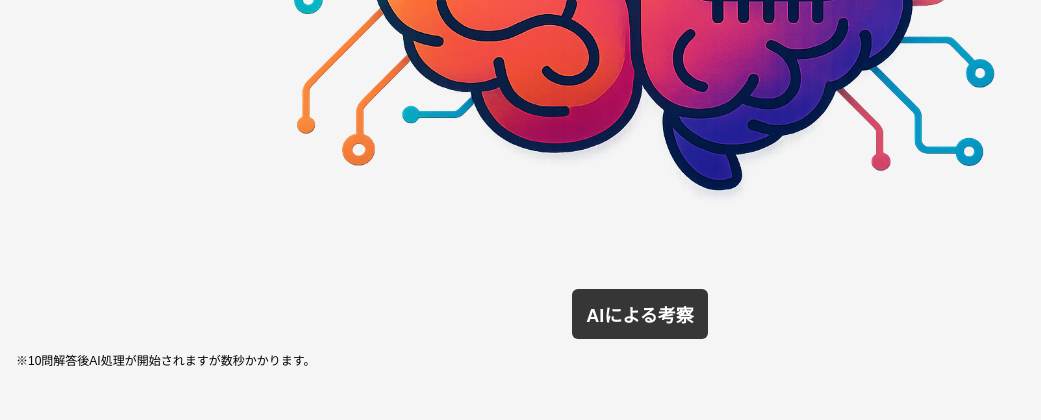
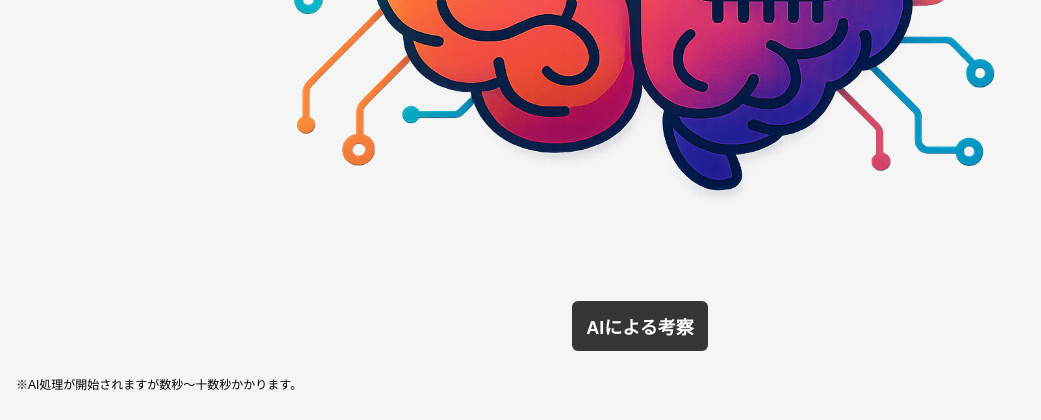
Before and after one commit to tanidashoya/trocco_game, a Flask app: page /waiting in a window 1280 px wide. Shown: the part 575-995 px from the top of the page, without its empty margins (0-1041 px from the left). Before the commit the page ends 941 px from the top, so only its background shows below. Run offline with Flask 3, Linux system fonts and the light colour scheme.

Commit message:
waiting画面調整

```diff
--- a/static/waiting.css
+++ b/static/waiting.css
@@ -40,6 +40,7 @@ button {
     border-radius: 6px;
     cursor: pointer;
     font-weight: bold;
+    margin: 12px 0;
 }
 
 .attention{
--- a/templates/waiting.html
+++ b/templates/waiting.html
@@ -18,7 +18,7 @@
     </a>
   </div>
   <p class="attention">
-    ※10問解答後AI処理が開始されますが数秒かかります。
+    ※AI処理が開始されますが数秒～十数秒かかります。
   </p>
 
 
```
